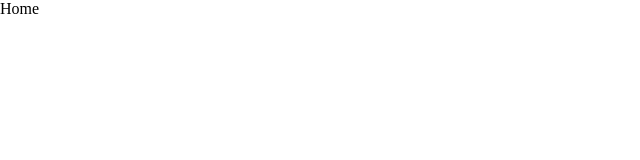
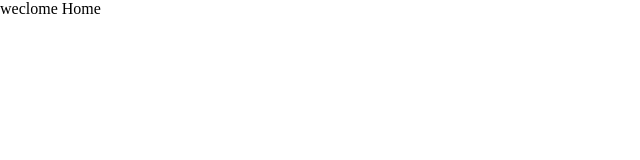
Before and after one commit to ChenArno/webpack-react, a React app: page / in a window 1280 px wide. Shown: the top 160 px of the page, without its empty margins (0-640 px from the left). Built offline with nearby package versions, Linux system fonts and the light colour scheme.

Commit message:
取消node-scss ，下载库文件太慢的问题

```diff
--- a/src/pages/home.tsx
+++ b/src/pages/home.tsx
@@ -6,7 +6,7 @@ class Home extends React.Component<any, any> {
   }
 
   render() {
-    return <div>Home</div>
+    return <div>weclome Home</div>
   }
 }
 
```
Also changed, not shown: package.json (+3 -5 lines), 1 other file (tests, documents, lock files or other folders).
